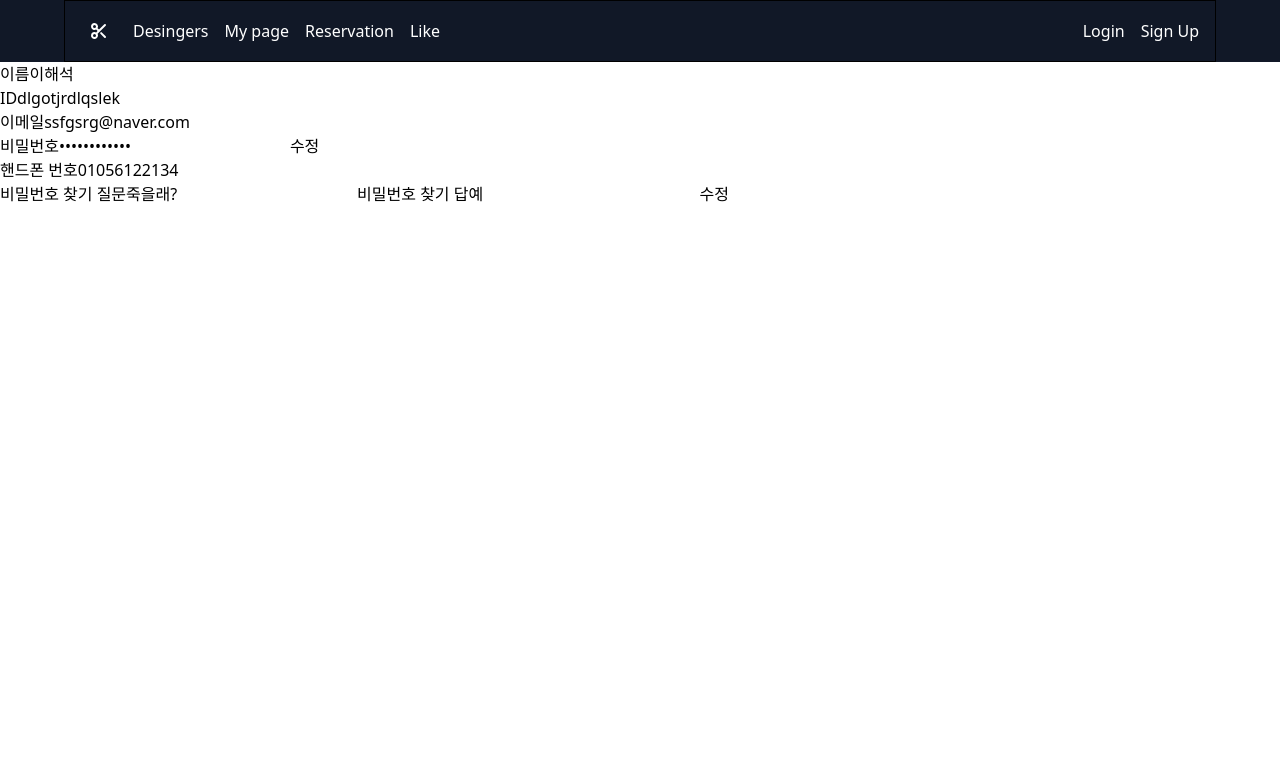
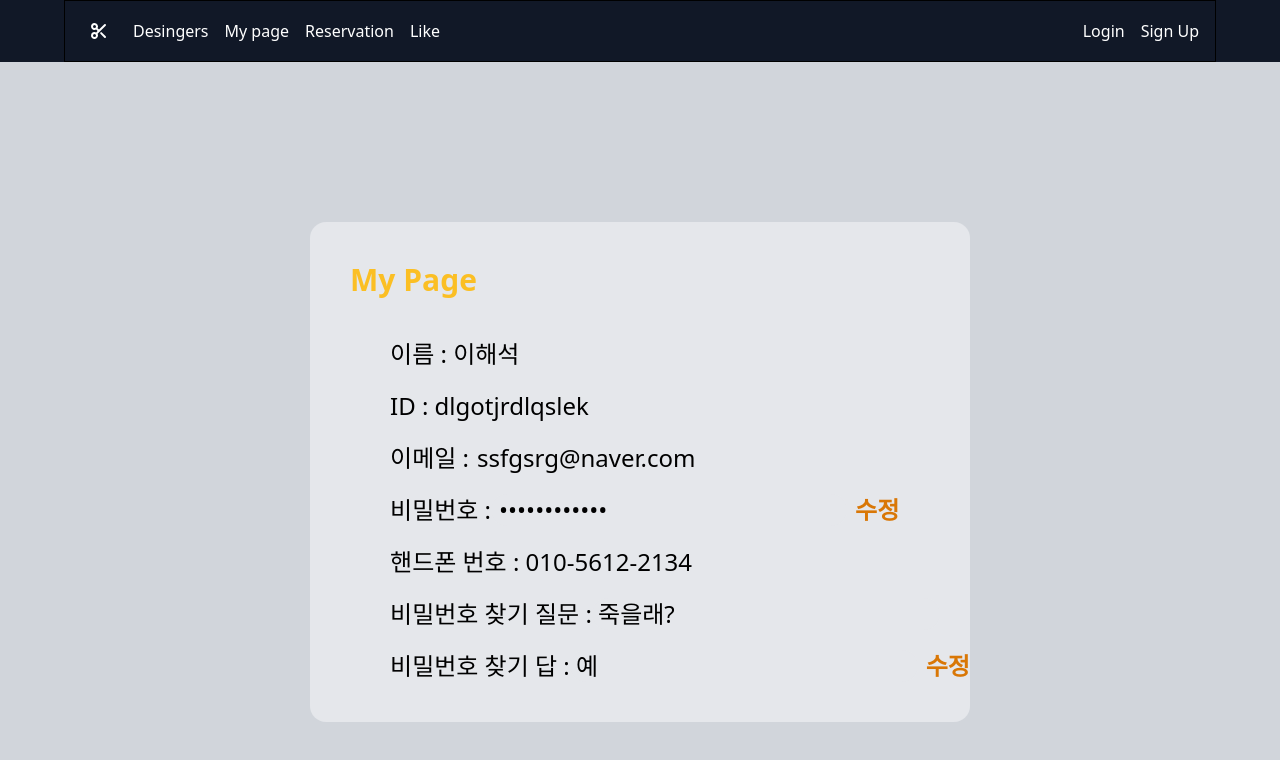
Before and after one commit to LateNightSeoul/Designers-React, a React (Create React App) app: page /mypage in a window 1280 px wide. Shown: the top 760 px of the page. Built offline with nearby package versions, Linux system fonts and the light colour scheme; no server answers.

Commit message:
feat My Page 초안

```diff
--- a/src/js/Component/member/Login.js
+++ b/src/js/Component/member/Login.js
@@ -100,7 +100,7 @@ function Login() {
                             </div>
                         </div>
                         <div>
-                            <button type='submit' className='w-full py-2 px-4 bg-blue-600 hover:bg-blue-700 rounded-md text-white text-sm'>로그인</button>
+                            <button type='submit' className='w-full py-2 px-4 bg-blue-600 hover:bg-blue-700 rounded-md text-white text-sm transition-duration-500 ease-in-out transform hover:-translate-y-1 hover:scale-110'>로그인</button>
                             <Link to='/register'>
                                 <button className='pt-4'>회원가입</button>
                             </Link>
--- a/src/js/Component/member/MyPage.js
+++ b/src/js/Component/member/MyPage.js
@@ -4,13 +4,14 @@ import axios from 'axios';
 const PasswordForm = React.memo(function PasswordForm({ handleSubmitPassword, onChangeHandle, myInfo }) {
     return(
         <form onSubmit={handleSubmitPassword}>
-                    <span>비밀번호</span>
+                    <span>비밀번호 :</span>
                     <input type="password"
                         onChange={onChangeHandle}
                         name="password"
-                        value ={myInfo.password}/>
+                        value ={myInfo.password}
+                        className='bg-gray-200 rounded-2xl pl-2'/>
 
-                    <button type='submit'>수정</button>
+                    <button type='submit' className='pl-2 transition-duration-500 ease-in-out transform hover:-translate-y-1 hover:scale-110 font-bold text-yellow-600'>수정</button>
         </form>
     )
 })
@@ -27,14 +28,14 @@ const SpanInfo = React.memo(function SpanInfo({ key_name, value }) {
 function MyPage() {
 
     const [myInfo, setMyInfo] = useState({
-        name: "이해석",
-        id: "dlgotjrdlqslek",
-        email_id: "ssfgsrg",
-        email_address: "naver.com",
+        name: " 이해석",
+        id: " dlgotjrdlqslek",
+        email_id: " ssfgsrg",
+        email_address: " naver.com",
         password: "srtsrtsrtsrt",
-        phone_number: "01056122134",
-        question: "죽을래?",
-        question_answer: "예"
+        phone_number: " 010-5612-2134",
+        question: " 죽을래?",
+        question_answer: " 예"
     })
 
     const onChangeHandle = useCallback((e) => {
@@ -106,41 +107,55 @@ function MyPage() {
     }
 
     return (
-        <div>
-            <SpanInfo key_name={'이름'} value={myInfo.name}/>
-            <SpanInfo key_name={'ID'} value={myInfo.id}/>
-            <div>
-                <span>이메일</span>
-                <span>{myInfo.email_id}</span>
-                <span>@</span>
-                <span>{myInfo.email_address}</span>
+        <div className='bg-gray-300 flex flex-center justify-center min-h-screen pt-40'>
+            <div className='bg-gray-200 rounded-2xl w-auto h-1/2'>
+                <div className='text-yellow-400 text-3xl px-10 py-10 font-bold'>
+                    My Page
                 </div>
-            <div>
+                <div className='pl-20'>
+                    <div className='pb-5 text-2xl'>
+                        <SpanInfo key_name={'이름 :'} value={myInfo.name}/>
+                    </div>
+                    <div className='pb-5 text-2xl'>
+                        <SpanInfo key_name={'ID :'} value={myInfo.id}/>
+                    </div>
+                </div>
+                <div className='flex pl-20'>
+                    <div className='pb-5 text-2xl pr-2'>이메일 :</div>
+                    <div className='pb-5 text-2xl'>{myInfo.email_id}</div>
+                    <div className='pb-5 text-2xl'>@</div>
+                    <div className='pb-5 text-2xl'>{myInfo.email_address}</div>
+                </div>
+                <div className='pb-5 text-2xl pl-20'>
                     <PasswordForm onChangeHandle={onChangeHandle}
                                 handleSubmitPassword={handleSubmitPassword}
                                 myInfo={myInfo}/>
                 </div>
-            <SpanInfo key_name={'핸드폰 번호'} value={myInfo.phone_number}/>
-            <div>
+                <div className='pb-5 text-2xl pl-20'>
+                    <SpanInfo key_name={'핸드폰 번호 :'} value={myInfo.phone_number}/>
+                </div>
+                <div className='pb-5 text-2xl pl-20'>
                     <form onSubmit={handleSubmitQuestion}>
-                    <span>비밀번호 찾기 질문</span>
-
+                        <div className='pb-5 flex'>비밀번호 찾기 질문 :
                             <input type="text"
                                 onChange={onChangeHandle}
                                 name="question"
                                 value={myInfo.question}
+                                className='bg-gray-200 rounded-2xl'
                                 />
-
-                    <span>비밀번호 찾기 답</span>
-
+                        </div>
+                        <div className= 'flex pb-5'>
+                            <div>비밀번호 찾기 답 :</div>
                             <input type="text"
                                 onChange={onChangeHandle}
                                 name="question_answer"
                                 value={myInfo.question_answer}
-                        >
-                    </input>
-                    <button type='submit'>수정</button>
+                                className='bg-gray-200 rounded-2xl'
+                                />
+                        <button type='submit' className='pl-2 transition-duration-500 ease-in-out transform hover:-translate-y-1 hover:scale-110 font-bold text-yellow-600'>수정</button>
+                        </div>
                     </form>
+                </div>
             </div>
         </div>
     )
--- a/src/js/Component/member/SignUp.js
+++ b/src/js/Component/member/SignUp.js
@@ -258,7 +258,7 @@ function SignUp() {
                         <label for='agree' className='font-bold'>동의</label>
                     </div>
                     <div>
-                        <button type='submit' className='w-full border bodrer-gray-400 p-3 rounded mb-2'>가입하기</button>
+                        <button type='submit' className='w-full border bodrer-gray-400 p-3 rounded mb-2 transition-duration-500 ease-in-out transform hover:-translate-y-1 hover:scale-110'>가입하기</button>
                     </div>
                 </form>
             </div>
--- a/src/js/Component/reserve/ViewDesigner.js
+++ b/src/js/Component/reserve/ViewDesigner.js
@@ -139,7 +139,7 @@ function SearchVar({}){
             <label className='flex justify-center pt-14 pb-6'>
                 <div className='flex justify-between w-6/12 rounded-2xl bg-white'>
                     <input className='pl-4 w-2/3 rounded-2xl h-12 mr-24' type='text' placeholder='지역, ○○동'/>
-                    <button className='rounded-2xl text-white bg-yellow-500 w-1/6 md:w-32 lg:w-48 text-2xl' type='submit' value='검색'>검색</button>
+                    <button className='rounded-2xl text-white bg-yellow-500 w-1/6 md:w-32 lg:w-48 text-2xl transition-duration-500 ease-in-out transform hover:-translate-y-1 hover:scale-150' type='submit' value='검색'>검색</button>
                 </div>
             </label>
         </fieldset>
```
Lines whose indentation alone changed are shown as unchanged.
